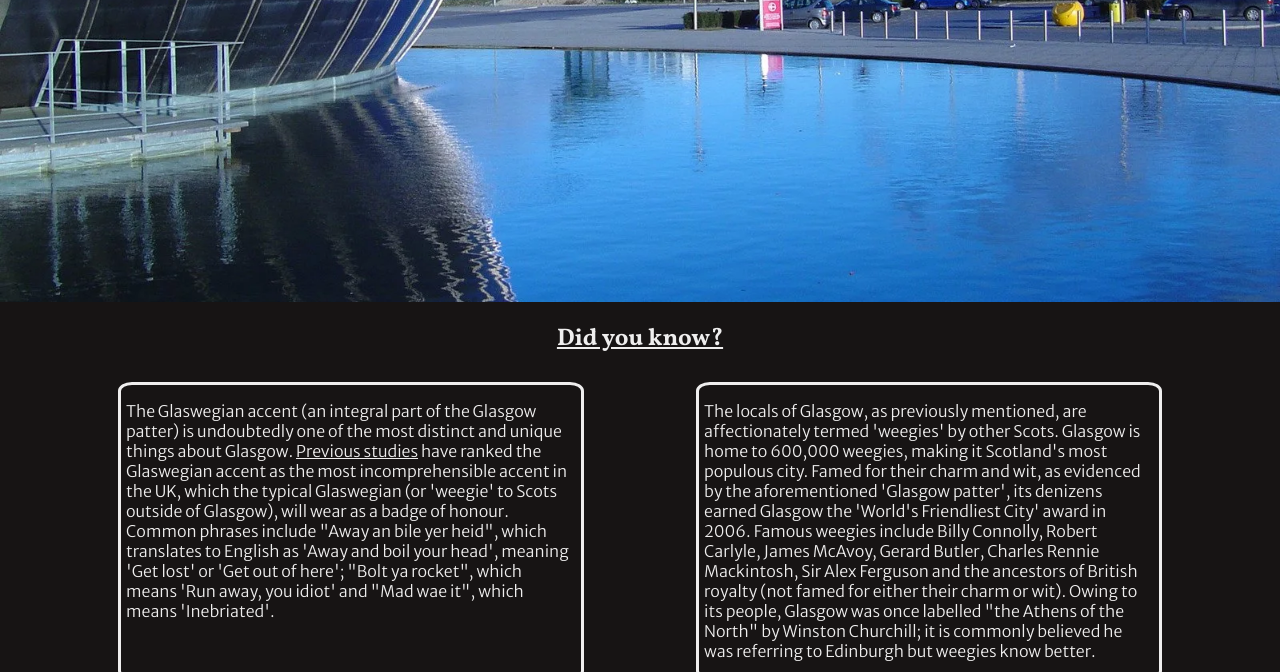
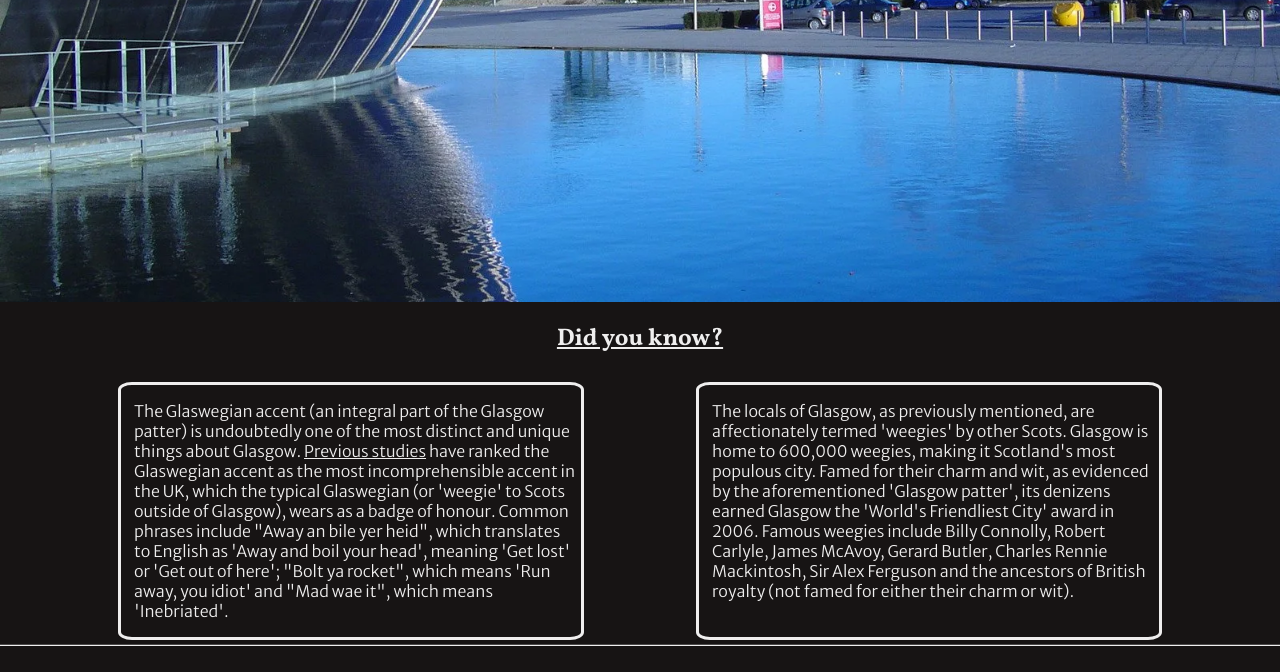
Before and after one commit to ebl138/visit-glasgow, a plain HTML site: page index.html in a window 1280 px wide. Shown: the part 448-1120 px from the top of the page. Drawn offline with Linux system fonts and the light colour scheme.

Commit message:
modified content of and styled Glasgow info boxes, styled footer with border

```diff
--- a/assets/css/style.css
+++ b/assets/css/style.css
@@ -143,6 +143,10 @@ main {
     max-width: 300px;
 }
 
+#accent > p, #locals > p {
+    padding-left: 8px;
+}
+
 /* Footer styles */
 footer {
     flex-grow: 0;
@@ -150,6 +154,7 @@ footer {
     display: flex;
     flex-direction: row;
     justify-content: space-between;
+    box-shadow: 0 -1.25px #EFEEEE;
 }
 
 footer > p {
--- a/index.html
+++ b/index.html
@@ -58,7 +58,7 @@
                         unique things about Glasgow.
                         <a href="https://preply.com/en/blog/british-cultural-attitudes-towards-languages/" target="_blank"
                         rel="noopener">Previous studies</a> have ranked the Glaswegian accent as the most incomprehensible accent
-                        in the UK, which the typical Glaswegian (or 'weegie' to Scots outside of Glasgow), will wear as a badge of
+                        in the UK, which the typical Glaswegian (or 'weegie' to Scots outside of Glasgow), wears as a badge of
                         honour. Common phrases include "Away an bile yer heid", which translates to English as 'Away and boil your
                         head', meaning 'Get lost' or 'Get out of here'; "Bolt ya rocket", which means 'Run away, you idiot' and "Mad
                         wae it", which means 'Inebriated'.</p>
@@ -69,8 +69,7 @@
                         evidenced by the aforementioned 'Glasgow patter', its denizens earned Glasgow the 'World's Friendliest City'
                         award in 2006. Famous weegies include Billy Connolly, Robert Carlyle, James McAvoy, Gerard Butler, Charles
                         Rennie Mackintosh, Sir Alex Ferguson and the ancestors of British royalty (not famed for either their charm
-                        or wit). Owing to its people, Glasgow was once labelled "the Athens of the North" by Winston Churchill; it is
-                        commonly believed he was referring to Edinburgh but weegies know better.</p>
+                        or wit).</p>
                 </div>
             </div>
         </section>
```
